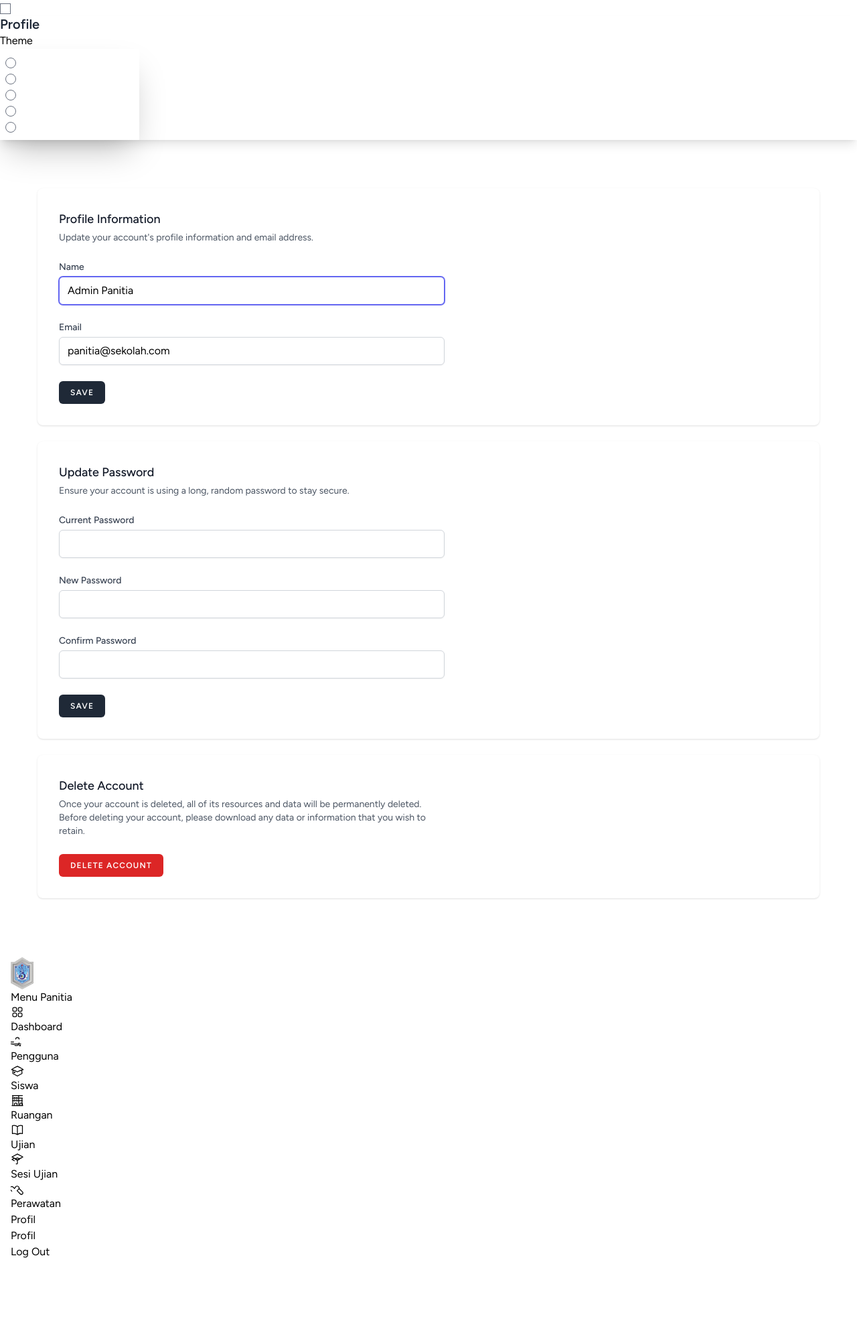
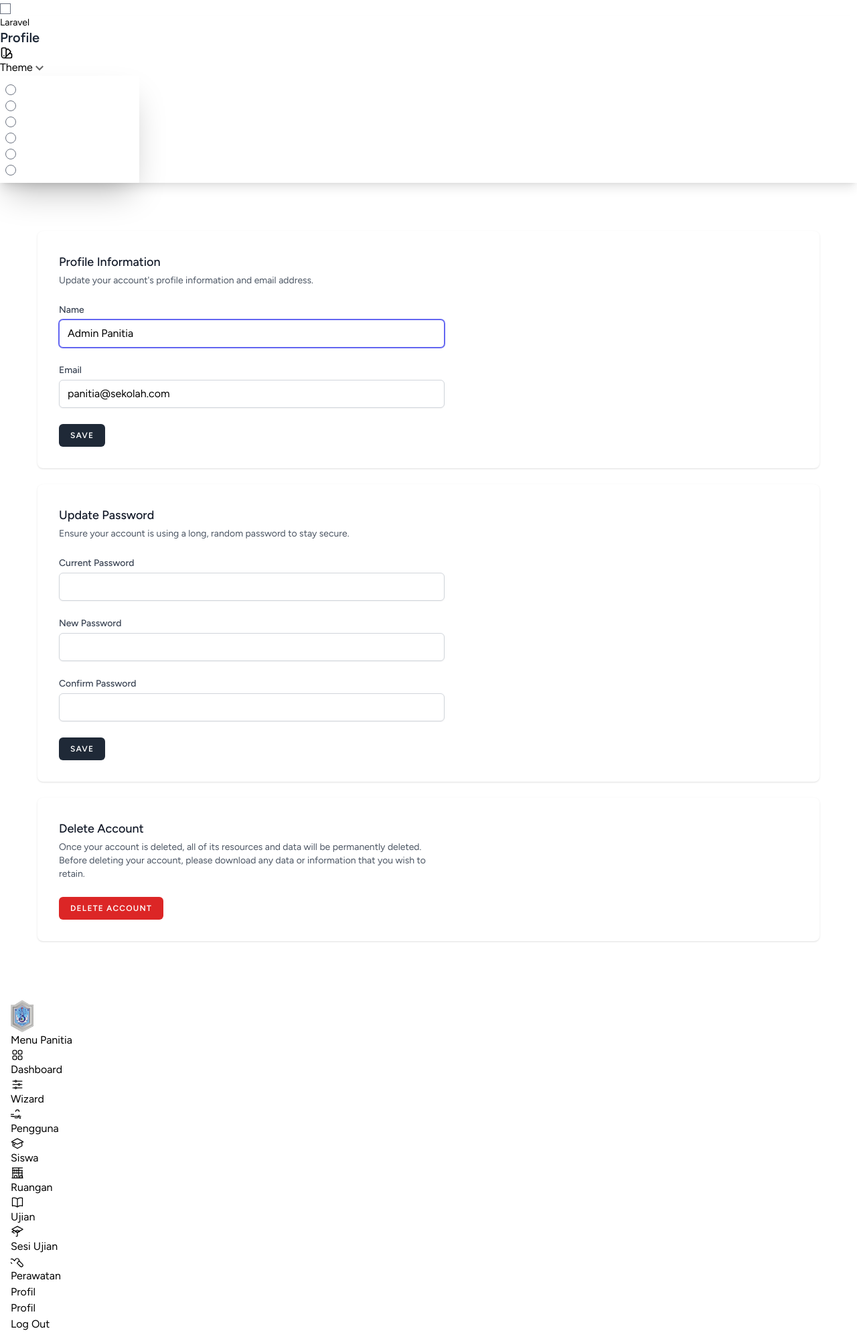
Before and after one commit to ApraS231/Ujian_SMA3Bontang, a Laravel app: page /profile in a window 1280 px wide. Shown: the whole page at 67% size. Before the commit the page ends 1878 px from the top, so only its background shows below. Run offline with Laravel 12, Linux system fonts and the light colour scheme; a user stored in the database is signed in; data comes from the database, SQL or seed files in the repository; style sheets or scripts are compiled from the project's sources.

Commit message:
feat: Improve UI and add wizard to navigation
- Refactored SVG icons into a reusable Blade component.
- Added a link to the wizard in the navigation menu.
- Improved the overall layout with a breadcrumb-style header and an updated theme switcher.

```diff
--- /dev/null
+++ b/resources/views/components/nav-link-icon.blade.php
@@ -0,0 +1,5 @@
+@props(['icon'])
+
+<svg {{ $attributes->merge(['class' => 'w-5 h-5']) }} xmlns="http://www.w3.org/2000/svg" fill="none" viewBox="0 0 24 24" stroke-width="1.5" stroke="currentColor">
+    <path stroke-linecap="round" stroke-linejoin="round" d="{{ $icon }}" />
+</svg>
--- a/resources/views/layouts/app.blade.php
+++ b/resources/views/layouts/app.blade.php
@@ -28,15 +28,25 @@
                     </div>
                     <div class="flex-1">
                         @if (isset($header))
-                            {{ $header }}
+                        <div class="text-sm breadcrumbs">
+                            <ul>
+                                <li><a>{{ config('app.name', 'Laravel') }}</a></li>
+                                <li>{{ $header }}</li>
+                            </ul>
+                        </div>
                         @endif
                     </div>
                     <div class="flex-none">
                         <!-- Theme Controller -->
                         <div class="dropdown dropdown-end">
-                            <div tabindex="0" role="button" class="btn btn-ghost">Theme</div>
+                            <div tabindex="0" role="button" class="btn btn-ghost">
+                                <svg width="20" height="20" xmlns="http://www.w3.org/2000/svg" fill="none" viewBox="0 0 24 24" class="h-5 w-5 stroke-current"><path stroke-linecap="round" stroke-linejoin="round" stroke-width="2" d="M7 21a4 4 0 01-4-4V5a2 2 0 012-2h4a2 2 0 012 2v12a4 4 0 01-4 4zm0 0h12a2 2 0 002-2v-4a2 2 0 00-2-2h-2.343M11 7.343l1.657-1.657a2 2 0 012.828 0l2.829 2.829a2 2 0 010 2.828l-8.486 8.485M7 17h.01"></path></svg>
+                                <span class="hidden md:inline">Theme</span>
+                                <svg width="12px" height="12px" class="hidden h-3 w-3 fill-current opacity-60 sm:inline-block" xmlns="http://www.w3.org/2000/svg" viewBox="0 0 2048 2048"><path d="M1799 349l242 241-1017 1017L7 590l242-241 775 775 775-775z"></path></svg>
+                            </div>
                             <ul tabindex="0" class="dropdown-content z-[1] p-2 shadow-2xl bg-base-300 rounded-box w-52">
                                 <li><input type="radio" name="theme-dropdown" class="theme-controller btn btn-sm btn-block btn-ghost justify-start" aria-label="Default" value="default"/></li>
+                                <li><input type="radio" name="theme-dropdown" class="theme-controller btn btn-sm btn-block btn-ghost justify-start" aria-label="Emerald" value="emerald"/></li>
                                 <li><input type="radio" name="theme-dropdown" class="theme-controller btn btn-sm btn-block btn-ghost justify-start" aria-label="Retro" value="retro"/></li>
                                 <li><input type="radio" name="theme-dropdown" class="theme-controller btn btn-sm btn-block btn-ghost justify-start" aria-label="Cyberpunk" value="cyberpunk"/></li>
                                 <li><input type="radio" name="theme-dropdown" class="theme-controller btn btn-sm btn-block btn-ghost justify-start" aria-label="Valentine" value="valentine"/></li>
--- a/resources/views/layouts/navigation.blade.php
+++ b/resources/views/layouts/navigation.blade.php
@@ -18,43 +18,49 @@
         <li class="menu-title">Menu Panitia</li>
         <li>
             <a href="{{ route('admin.dashboard') }}" class="{{ request()->routeIs('admin.dashboard') ? 'active' : '' }}">
-                <svg class="w-5 h-5" xmlns="http://www.w3.org/2000/svg" fill="none" viewBox="0 0 24 24" stroke-width="1.5" stroke="currentColor"><path stroke-linecap="round" stroke-linejoin="round" d="M3.75 6A2.25 2.25 0 016 3.75h2.25A2.25 2.25 0 0110.5 6v2.25a2.25 2.25 0 01-2.25 2.25H6a2.25 2.25 0 01-2.25-2.25V6zM3.75 15.75A2.25 2.25 0 016 13.5h2.25a2.25 2.25 0 012.25 2.25V18a2.25 2.25 0 01-2.25 2.25H6a2.25 2.25 0 01-2.25-2.25v-2.25zM13.5 6a2.25 2.25 0 012.25-2.25H18A2.25 2.25 0 0120.25 6v2.25A2.25 2.25 0 0118 10.5h-2.25a2.25 2.25 0 01-2.25-2.25V6zM13.5 15.75a2.25 2.25 0 012.25-2.25H18a2.25 2.25 0 012.25 2.25V18A2.25 2.25 0 0118 20.25h-2.25A2.25 2.25 0 0113.5 18v-2.25z" /></svg>
+                <x-nav-link-icon icon="M3.75 6A2.25 2.25 0 016 3.75h2.25A2.25 2.25 0 0110.5 6v2.25a2.25 2.25 0 01-2.25 2.25H6a2.25 2.25 0 01-2.25-2.25V6zM3.75 15.75A2.25 2.25 0 016 13.5h2.25a2.25 2.25 0 012.25 2.25V18a2.25 2.25 0 01-2.25 2.25H6a2.25 2.25 0 01-2.25-2.25v-2.25zM13.5 6a2.25 2.25 0 012.25-2.25H18A2.25 2.25 0 0120.25 6v2.25A2.25 2.25 0 0118 10.5h-2.25a2.25 2.25 0 01-2.25-2.25V6zM13.5 15.75a2.25 2.25 0 012.25-2.25H18a2.25 2.25 0 012.25 2.25V18A2.25 2.25 0 0118 20.25h-2.25A2.25 2.25 0 0113.5 18v-2.25z" />
                 {{ __('Dashboard') }}
             </a>
         </li>
         <li>
+            <a href="{{ route('wizard.step1') }}" class="{{ request()->routeIs('wizard.*') ? 'active' : '' }}">
+                <x-nav-link-icon icon="M10.5 6h9.75M10.5 6a1.5 1.5 0 11-3 0m3 0a1.5 1.5 0 10-3 0M3.75 6H7.5m3 12h9.75m-9.75 0a1.5 1.5 0 01-3 0m3 0a1.5 1.5 0 00-3 0m-3.75 0H7.5m9-6h3.75m-3.75 0a1.5 1.5 0 01-3 0m3 0a1.5 1.5 0 00-3 0m-9.75 0h9.75" />
+                {{ __('Wizard') }}
+            </a>
+        </li>
+        <li>
             <a href="{{ route('admin.users.index') }}" class="{{ request()->routeIs('admin.users.*') ? 'active' : '' }}">
-                 <svg class="w-5 h-5" xmlns="http://www.w3.org/2000/svg" fill="none" viewBox="0 0 24 24" stroke-width="1.5" stroke="currentColor"><path stroke-linecap="round" stroke-linejoin="round" d="M15 19.128a9.38 9.38 0 002.625.372m-1.025-.372c.309-.126.6-.268.868-.428m-2.43-4.586a9.38 9.38 0 01-2.43 4.586m0 0a9.382 9.382 0 01-5.25 0M12 4.5a3 3 0 013 3m-3-3a3 3 0 00-3 3m-3.75 9.128a9.383 9.383 0 01-2.625-.372m.372-3.496a9.383 9.383 0 012.25 0m-2.25 0a9.383 9.383 0 00-2.25 0m5.25 3.496a9.383 9.383 0 01-2.25 0m-2.25 0a9.383 9.383 0 00-2.25 0m2.25 0a9.383 9.383 0 012.25 0m0 0a9.383 9.383 0 002.25 0m2.25 0a9.383 9.383 0 012.25 0m-2.25 0a9.382 9.382 0 01-2.25 0m5.25 0a9.383 9.383 0 012.25 0m2.25 0a9.383 9.383 0 002.25 0m-2.25 0a9.383 9.383 0 01-2.25 0m-5.25 0a9.383 9.383 0 01-2.25 0" /></svg>
+                <x-nav-link-icon icon="M15 19.128a9.38 9.38 0 002.625.372m-1.025-.372c.309-.126.6-.268.868-.428m-2.43-4.586a9.38 9.38 0 01-2.43 4.586m0 0a9.382 9.382 0 01-5.25 0M12 4.5a3 3 0 013 3m-3-3a3 3 0 00-3 3m-3.75 9.128a9.383 9.383 0 01-2.625-.372m.372-3.496a9.383 9.383 0 012.25 0m-2.25 0a9.383 9.383 0 00-2.25 0m5.25 3.496a9.383 9.383 0 01-2.25 0m-2.25 0a9.383 9.383 0 00-2.25 0m2.25 0a9.383 9.383 0 012.25 0m0 0a9.383 9.383 0 002.25 0m2.25 0a9.383 9.383 0 012.25 0m-2.25 0a9.382 9.382 0 01-2.25 0m5.25 0a9.383 9.383 0 012.25 0m2.25 0a9.383 9.383 0 002.25 0m-2.25 0a9.383 9.383 0 01-2.25 0m-5.25 0a9.383 9.383 0 01-2.25 0" />
                 {{ __('Pengguna') }}
             </a>
         </li>
         <li>
             <a href="{{ route('admin.siswas.index') }}" class="{{ request()->routeIs('admin.siswas.*') ? 'active' : '' }}">
-                <svg class="w-5 h-5" xmlns="http://www.w3.org/2000/svg" fill="none" viewBox="0 0 24 24" stroke-width="1.5" stroke="currentColor"><path stroke-linecap="round" stroke-linejoin="round" d="M4.26 10.147a60.436 60.436 0 00-.491 6.347A48.627 48.627 0 0112 20.904a48.627 48.627 0 018.232-4.41 60.46 60.46 0 00-.491-6.347m-15.482 0a50.57 50.57 0 00-2.658-.813A59.905 59.905 0 0112 3.493a59.902 59.902 0 0110.399 5.84c-.896.248-1.783.52-2.658.814m-15.482 0A50.697 50.697 0 0112 13.489a50.702 50.702 0 017.74-3.342M6.75 15a.75.75 0 100-1.5.75.75 0 000 1.5z" /></svg>
+                <x-nav-link-icon icon="M4.26 10.147a60.436 60.436 0 00-.491 6.347A48.627 48.627 0 0112 20.904a48.627 48.627 0 018.232-4.41 60.46 60.46 0 00-.491-6.347m-15.482 0a50.57 50.57 0 00-2.658-.813A59.905 59.905 0 0112 3.493a59.902 59.902 0 0110.399 5.84c-.896.248-1.783.52-2.658.814m-15.482 0A50.697 50.697 0 0112 13.489a50.702 50.702 0 017.74-3.342M6.75 15a.75.75 0 100-1.5.75.75 0 000 1.5z" />
                 {{ __('Siswa') }}
             </a>
         </li>
          <li>
             <a href="{{ route('admin.ruangs.index') }}" class="{{ request()->routeIs('admin.ruangs.*') ? 'active' : '' }}">
-                <svg class="w-5 h-5" xmlns="http://www.w3.org/2000/svg" fill="none" viewBox="0 0 24 24" stroke-width="1.5" stroke="currentColor"><path stroke-linecap="round" stroke-linejoin="round" d="M2.25 21h19.5m-18-18v18m10.5-18v18m6-13.5V21M6.75 6.75h.75m-.75 3h.75m-.75 3h.75m3-6h.75m-.75 3h.75m-.75 3h.75M6.75 21v-3.375c0-.621.504-1.125 1.125-1.125h2.25c.621 0 1.125.504 1.125 1.125V21M3 3h18M3 7.5h18M3 12h18m-4.5 9v-3.375c0-.621.504-1.125 1.125-1.125h2.25c.621 0 1.125.504 1.125 1.125V21" /></svg>
+                <x-nav-link-icon icon="M2.25 21h19.5m-18-18v18m10.5-18v18m6-13.5V21M6.75 6.75h.75m-.75 3h.75m-.75 3h.75m3-6h.75m-.75 3h.75m-.75 3h.75M6.75 21v-3.375c0-.621.504-1.125 1.125-1.125h2.25c.621 0 1.125.504 1.125 1.125V21M3 3h18M3 7.5h18M3 12h18m-4.5 9v-3.375c0-.621.504-1.125 1.125-1.125h2.25c.621 0 1.125.504 1.125 1.125V21" />
                 {{ __('Ruangan') }}
             </a>
         </li>
         <li>
             <a href="{{ route('admin.ujians.index') }}" class="{{ request()->routeIs('admin.ujians.*') ? 'active' : '' }}">
-                <svg class="w-5 h-5" xmlns="http://www.w3.org/2000/svg" fill="none" viewBox="0 0 24 24" stroke-width="1.5" stroke="currentColor"><path stroke-linecap="round" stroke-linejoin="round" d="M12 6.042A8.967 8.967 0 006 3.75c-1.052 0-2.062.18-3 .512v14.25A8.987 8.987 0 016 18c2.305 0 4.408.867 6 2.292m0-14.25a8.966 8.966 0 016-2.292c1.052 0 2.062.18 3 .512v14.25A8.987 8.987 0 0018 18a8.967 8.967 0 00-6 2.292m0-14.25v14.25" /></svg>
+                <x-nav-link-icon icon="M12 6.042A8.967 8.967 0 006 3.75c-1.052 0-2.062.18-3 .512v14.25A8.987 8.987 0 016 18c2.305 0 4.408.867 6 2.292m0-14.25a8.966 8.966 0 016-2.292c1.052 0 2.062.18 3 .512v14.25A8.987 8.987 0 0018 18a8.967 8.967 0 00-6 2.292m0-14.25v14.25" />
                 {{ __('Ujian') }}
             </a>
         </li>
         <li>
             <a href="{{ route('admin.sesiujians.index') }}" class="{{ request()->routeIs('admin.sesiujians.*') ? 'active' : '' }}">
-                <svg class="w-5 h-5" xmlns="http://www.w3.org/2000/svg" fill="none" viewBox="0 0 24 24" stroke-width="1.5" stroke="currentColor"><path stroke-linecap="round" stroke-linejoin="round" d="M6.429 9.75L2.25 12l4.179 2.25m0-4.5l5.571 3 5.571-3m-11.142 0L2.25 7.5 12 2.25l9.75 5.25-3.75 2.25M12 13.5l-4.179-2.25L12 9l4.179 2.25L12 13.5zm0 0v5.25c0 .621-.504 1.125-1.125 1.125H9.75" /></svg>
+                <x-nav-link-icon icon="M6.429 9.75L2.25 12l4.179 2.25m0-4.5l5.571 3 5.571-3m-11.142 0L2.25 7.5 12 2.25l9.75 5.25-3.75 2.25M12 13.5l-4.179-2.25L12 9l4.179 2.25L12 13.5zm0 0v5.25c0 .621-.504 1.125-1.125 1.125H9.75" />
                 {{ __('Sesi Ujian') }}
             </a>
         </li>
         <li>
             <a href="{{ route('admin.maintenance.index') }}" class="{{ request()->routeIs('admin.maintenance.*') ? 'active' : '' }}">
-                <svg class="w-5 h-5" xmlns="http://www.w3.org/2000/svg" fill="none" viewBox="0 0 24 24" stroke-width="1.5" stroke="currentColor"><path stroke-linecap="round" stroke-linejoin="round" d="M11.42 15.17L17.25 21A2.652 2.652 0 0021 17.25l-5.877-5.877M11.42 15.17l2.472-2.472a3.375 3.375 0 00-4.773-4.773L6.75 11.25l-2.472-2.472a3.375 3.375 0 00-4.773 4.773l2.472 2.472" /></svg>
+                <x-nav-link-icon icon="M11.42 15.17L17.25 21A2.652 2.652 0 0021 17.25l-5.877-5.877M11.42 15.17l2.472-2.472a3.375 3.375 0 00-4.773-4.773L6.75 11.25l-2.472-2.472a3.375 3.375 0 00-4.773 4.773l2.472 2.472" />
                 {{ __('Perawatan') }}
             </a>
         </li>
@@ -63,7 +69,7 @@
         <li class="menu-title">Menu Pengawas</li>
         <li>
             <a href="{{ route('supervisor.dashboard') }}" class="{{ request()->routeIs('supervisor.dashboard') ? 'active' : '' }}">
-                <svg class="w-5 h-5" xmlns="http://www.w3.org/2000/svg" fill="none" viewBox="0 0 24 24" stroke-width="1.5" stroke="currentColor"><path stroke-linecap="round" stroke-linejoin="round" d="M6.75 3v2.25M17.25 3v2.25M3 18.75V7.5a2.25 2.25 0 012.25-2.25h13.5A2.25 2.25 0 0121 7.5v11.25m-18 0A2.25 2.25 0 005.25 21h13.5A2.25 2.25 0 0021 18.75m-18 0h18M-4.5 12h22.5" /></svg>
+                <x-nav-link-icon icon="M6.75 3v2.25M17.25 3v2.25M3 18.75V7.5a2.25 2.25 0 012.25-2.25h13.5A2.25 2.25 0 0121 7.5v11.25m-18 0A2.25 2.25 0 005.25 21h13.5A2.25 2.25 0 0021 18.75m-18 0h18M-4.5 12h22.5" />
                 {{ __('Jadwal Saya') }}
             </a>
         </li>
```
